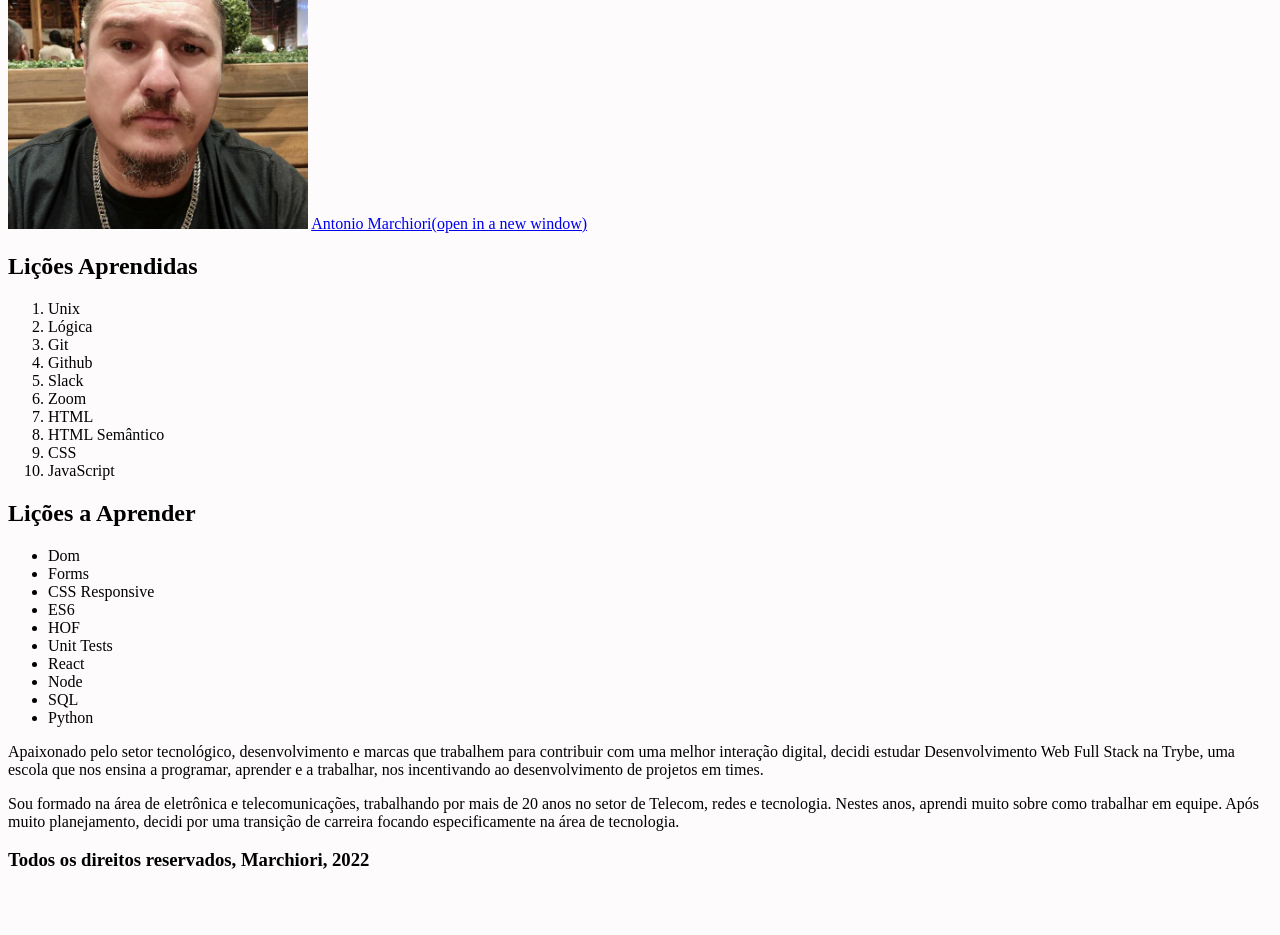
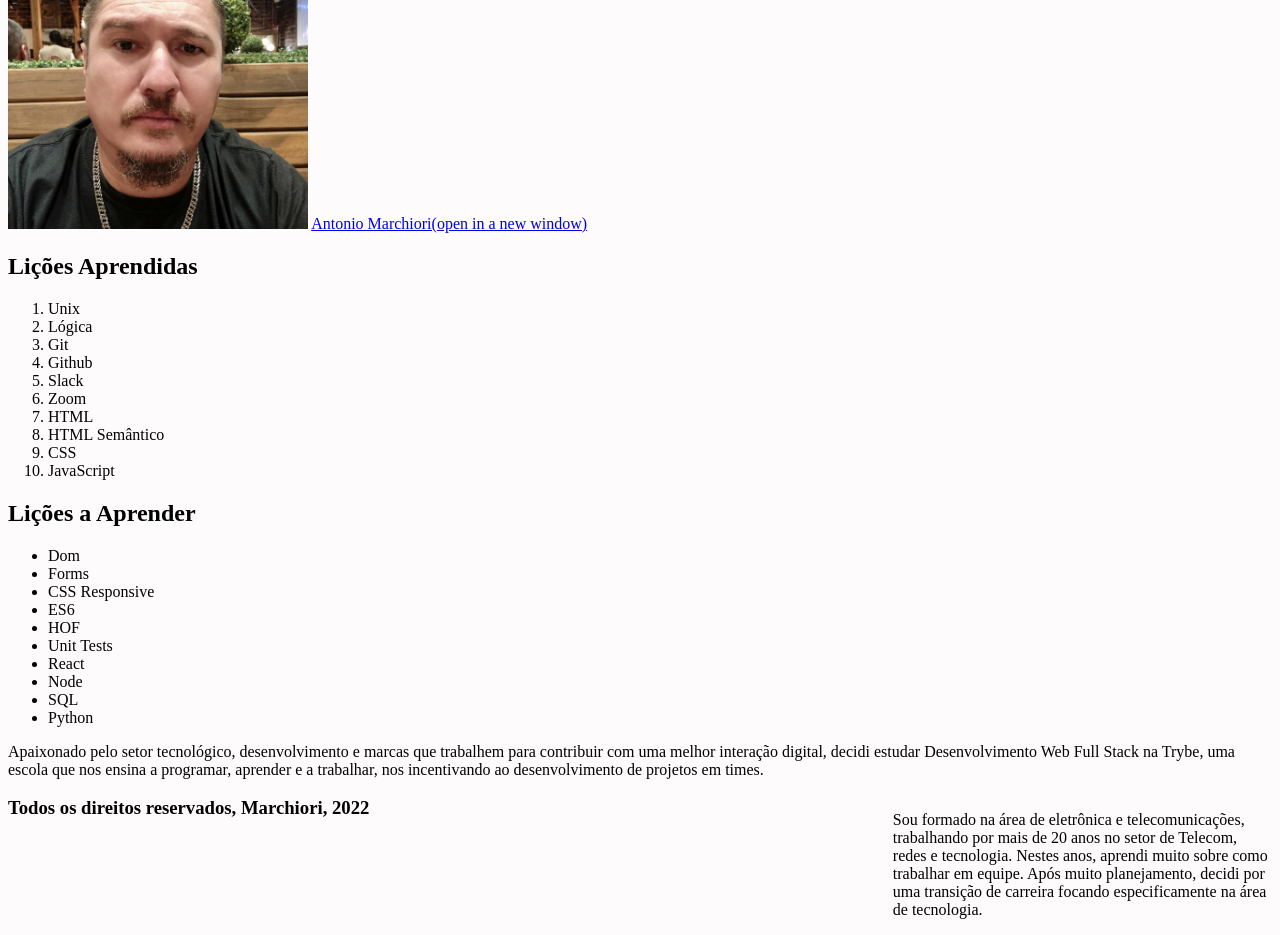
Before and after one commit to acmarchiori/Projeto, a website: page index.html in a window 1280 px wide. Shown: the part 79-1014 px from the top of the page. Before the commit the page ends 969 px from the top, so only its background shows below. Drawn offline with Linux system fonts and the light colour scheme.

Commit message:
Correções

```diff
--- a/style.css
+++ b/style.css
@@ -6,3 +6,8 @@ body {
   top: 0;
   position: fixed;
 }
+
+aside {
+	width: 30%;
+	float: right;
+}
```
